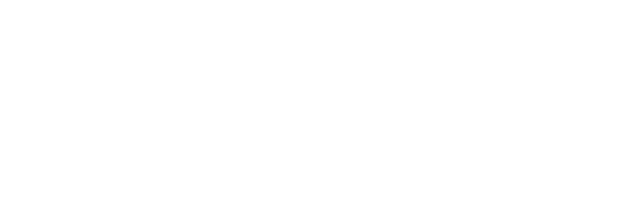
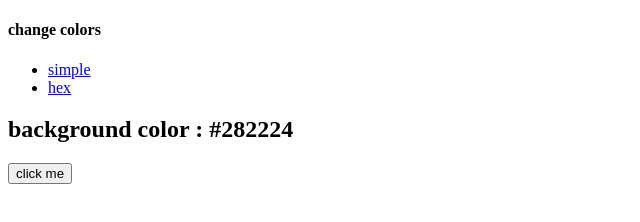
Before and after one commit to raromacias/get-your-muse-on, a website: page client/hex.html in a window 1280 px wide. Shown: the whole page, without its empty margins (0-640 px from the left). Drawn offline with Linux system fonts and the light colour scheme.

Commit message:
before i stop

```diff
--- a/client/hex.html
+++ b/client/hex.html
@@ -0,0 +1,29 @@
+<!DOCTYPE html>
+<html lang="en">
+<head>
+    <meta charset="UTF-8">
+    <meta http-equiv="X-UA-Compatible" content="IE=edge">
+    <meta name="viewport" content="width=device-width, initial-scale=1.0">
+    <title>Change Colors || Simple
+
+    </title>
+</head>
+<body>
+    <nav>
+        <div class="nav-center">
+            <h4>change colors</h4>
+            <ul class="nav-links">
+                <li><a href="./index.html">simple</a></li>
+                <li><a href="hex.html">hex</a></li>
+            </ul>
+        </div>
+    </nav>
+    <main>
+        <div class="container">
+            <h2>background color : <span class="color">#282224</span></h2>
+            <button class="btn btn-hero" id="btn">click me</button>
+        </div>
+    </main>
+   <script src="hex.js"></script>
+</body>
+</html>
--- /dev/null
+++ b/client/hex.js
@@ -0,0 +1,3 @@
+const hex = [0,1,2,3,4,5,6,7,8,9, 'A','B','C','D','E','F']
+const btn = document.getElementById('btn')
+const color = document.querySelector('')
```
Also changed, not shown: client/index.html (+2 -8 lines).
